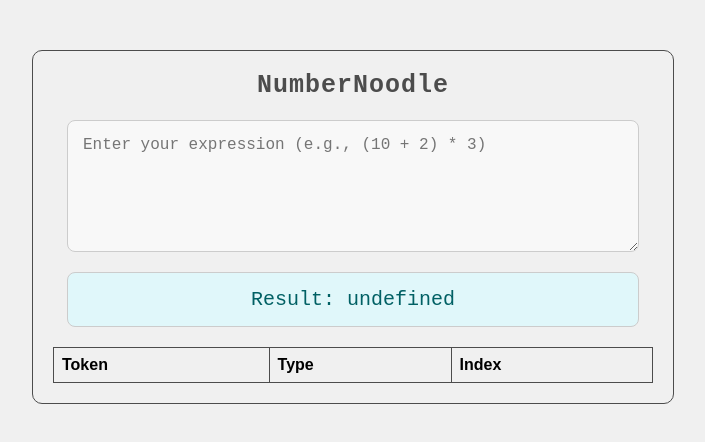
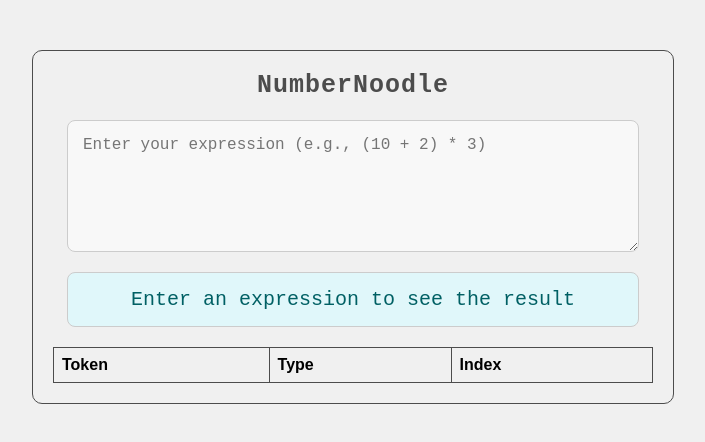
Before and after one commit to thesujalpatel/NumberNoodle, a React (Create React App) app: page / in a window 1280 px wide. Shown: the top 442 px of the page, without its empty margins (287-992 px from the left). Built offline with nearby package versions, Linux system fonts and the light colour scheme.

Commit message:
Update Interpreter.js

```diff
--- a/src/Interpreter.js
+++ b/src/Interpreter.js
@@ -3,6 +3,7 @@ import styled from "styled-components";
 import InputArea from "./InputArea";
 import OutputArea from "./OutputArea";
 import { gsap } from "gsap";
+import { evaluate } from "mathjs";
 
 const StyledContainer = styled.div`
   max-width: 600px;
@@ -39,9 +40,8 @@ function Interpreter() {
   const evaluateExpression = (expr) => {
     try {
       const sanitizedExpr = expr.replace(/[^\d+\-*/().\s]/g, "");
-      const result = parseAndEvaluate(sanitizedExpr);
-      setResult(result);
-
+      const evaluatedResult = evaluate(sanitizedExpr);
+      setResult(evaluatedResult);
       if (resultRef.current) {
         gsap.fromTo(
           resultRef.current,
@@ -54,91 +54,6 @@ function Interpreter() {
     }
   };
 
-  const parseAndEvaluate = (expr) => {
-    const tokens = tokenize(expr);
-    const ast = buildAST(tokens);
-    return evaluateAST(ast);
-  };
-
-  const tokenize = (expr) => {
-    const tokens = [];
-    let number = "";
-    for (let char of expr) {
-      if (/\d|\./.test(char)) {
-        number += char;
-      } else {
-        if (number) {
-          tokens.push(parseFloat(number));
-          number = "";
-        }
-        if (/[+\-*/()]/.test(char)) {
-          tokens.push(char);
-        }
-      }
-    }
-    if (number) {
-      tokens.push(parseFloat(number));
-    }
-    return tokens;
-  };
-
-  const buildAST = (tokens) => {
-    const values = [];
-    const operators = [];
-
-    const applyOp = () => {
-      const op = operators.pop();
-      const b = values.pop();
-      const a = values.pop();
-      switch (op) {
-        case "+":
-          values.push(a + b);
-          break;
-        case "-":
-          values.push(a - b);
-          break;
-        case "*":
-          values.push(a * b);
-          break;
-        case "/":
-          values.push(a / b);
-          break;
-        default:
-          throw new Error("Invalid operator");
-      }
-    };
-
-    for (let token of tokens) {
-      if (typeof token === "number") {
-        values.push(token);
-      } else if (token === "(") {
-        operators.push(token);
-      } else if (token === ")") {
-        while (operators[operators.length - 1] !== "(") {
-          applyOp();
-        }
-        operators.pop();
-      } else if (/[+\-*/]/.test(token)) {
-        while (
-          operators.length &&
-          /[*/]/.test(token) &&
-          /[+\-*/]/.test(operators[operators.length - 1])
-        ) {
-          applyOp();
-        }
-        operators.push(token);
-      }
-    }
-    while (operators.length) {
-      applyOp();
-    }
-    return values[0];
-  };
-
-  const evaluateAST = (ast) => {
-    return ast;
-  };
-
   const lexer = (input) => {
     const tokenList = [];
     for (let i = 0; i < input.length; i++) {
@@ -148,8 +63,9 @@ function Interpreter() {
       } else if (/[+\-*/()]/.test(char)) {
         tokenList.push({ value: char, type: "operator" });
       } else if (/\s/.test(char)) {
-        tokenList.push({ value: char, type: "whitespace" });
-      } else {
+        tokenList.push({value: char, type: "whitespace"})
+      }
+      else {
         tokenList.push({ value: char, type: "identifier" });
       }
     }
@@ -163,8 +79,12 @@ function Interpreter() {
   };
 
   useEffect(() => {
-    evaluateExpression(expression);
-  }, [expression, evaluateExpression]);
+    if (expression.trim() !== "") {
+      evaluateExpression(expression);
+    } else {
+      setResult(null);
+    }
+  }, [expression]);
 
   return (
     <StyledContainer>
```
